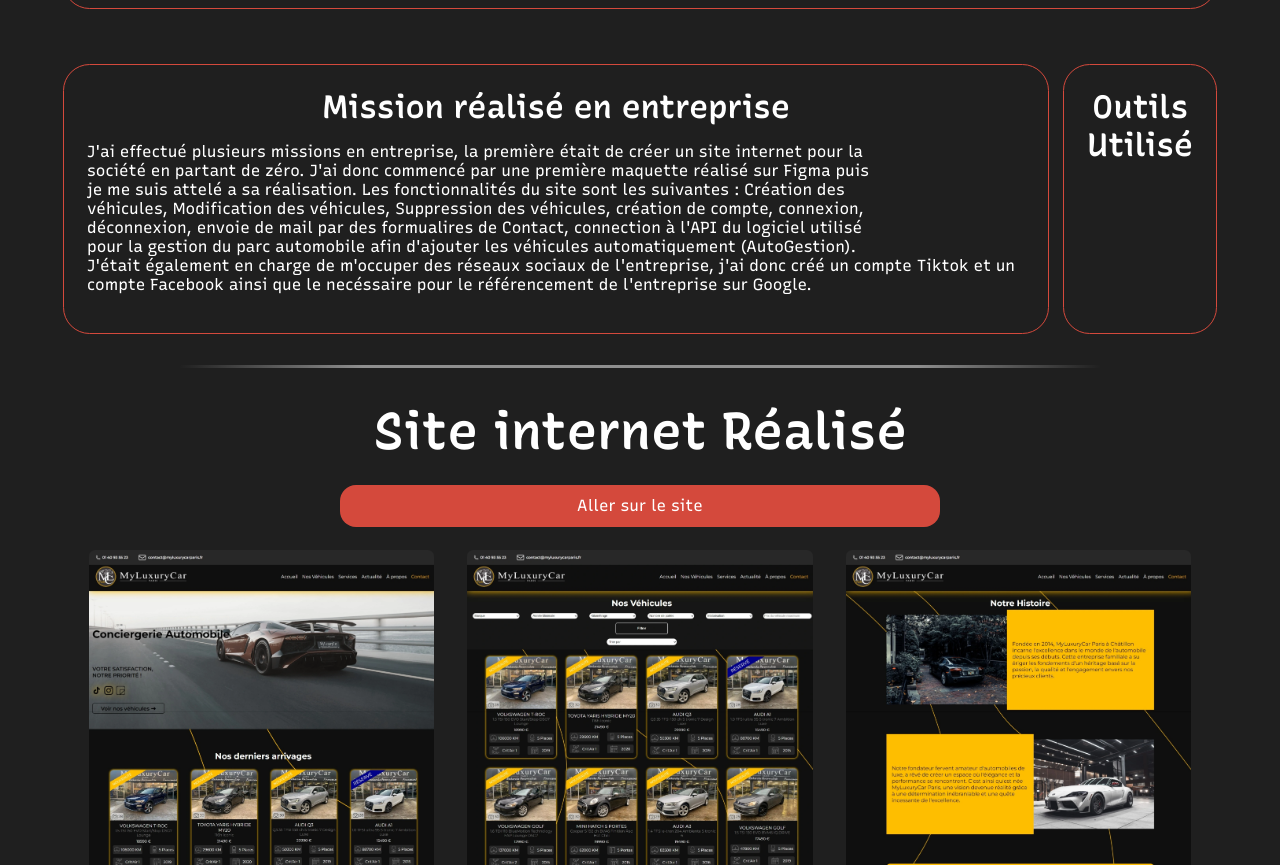
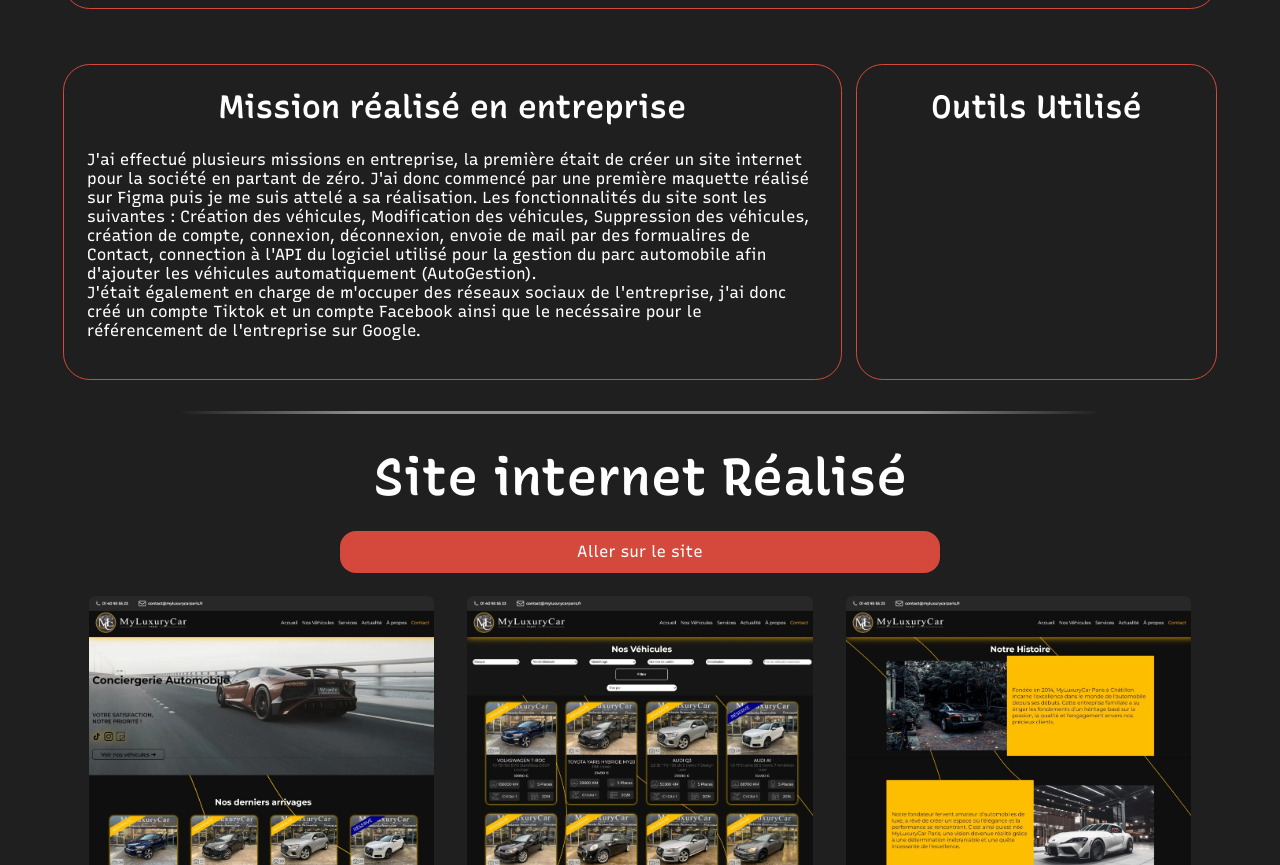
Before and after one commit to alexistb2904/new-portfolio, a plain HTML site: page entreprise/myluxurycarparis/index.html in a window 1280 px wide. Shown: the part 1057-1922 px from the top of the page. Drawn offline with Linux system fonts and the light colour scheme.

Commit message:
style change

```diff
--- a/entreprise/myluxurycarparis/index.html
+++ b/entreprise/myluxurycarparis/index.html
@@ -142,7 +142,7 @@
         </div>
       </div>
       <div class="missions-container">
-        <div>
+        <div class="split-1">
           <h2>Mission réalisé en entreprise</h2>
           <p>
             J'ai effectué plusieurs missions en entreprise, la première était de créer un site internet pour la société en partant de zéro. J'ai donc
@@ -154,7 +154,7 @@
             que le necéssaire pour le référencement de l'entreprise sur Google.
           </p>
         </div>
-        <div>
+        <div class="split-2">
           <h2>Outils Utilisé</h2>
           <i class="ai-html-fill"></i>
           <i class="ai-css-fill"></i>
```
